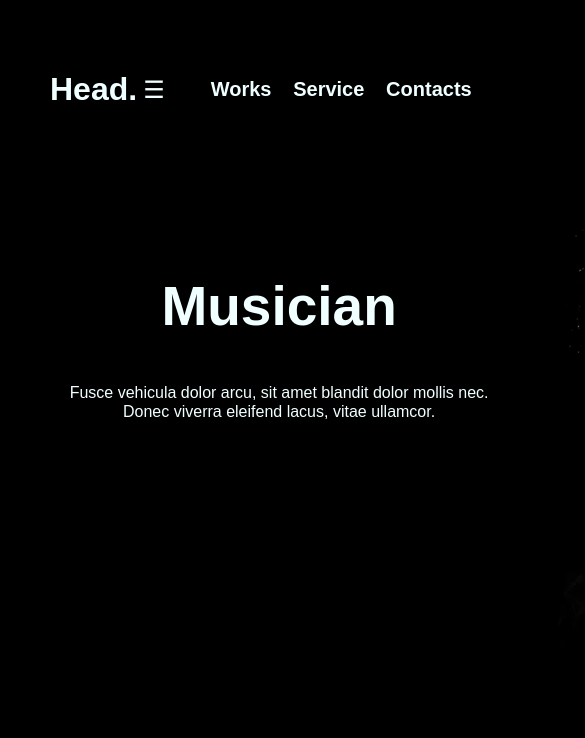
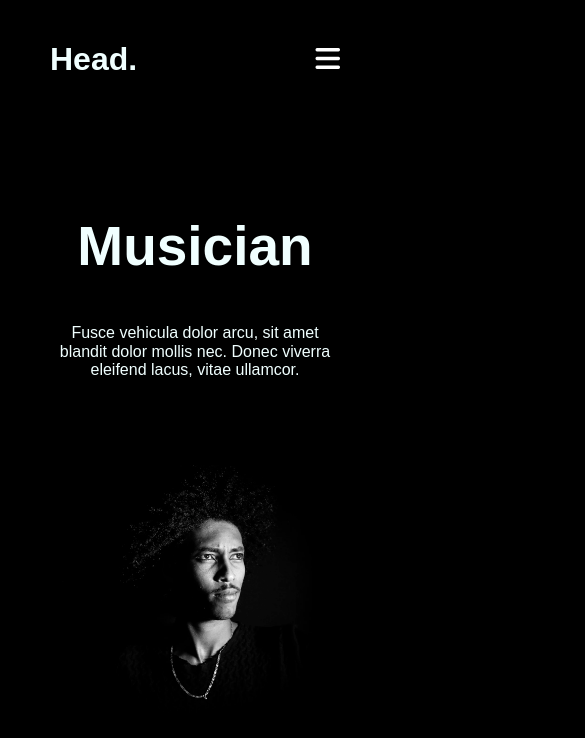
Before and after one commit to RajaRamasamy1314/assignment13, a plain HTML site: page index.html in a window 390 px wide. Shown: the top 738 px of the page, 585 px wide, since content can reach past the window. Drawn offline with nearby package versions, Linux system fonts and the light colour scheme.

Commit message:
hamburger icon is properly fixed withcorrection on assignment 12

```diff
--- a/index.html
+++ b/index.html
@@ -13,19 +13,25 @@
       rel="stylesheet"
       href="https://cdnjs.cloudflare.com/ajax/libs/normalize/8.0.1/normalize.min.css"
     />
+    <link
+      rel="stylesheet"
+      href="https://cdnjs.cloudflare.com/ajax/libs/font-awesome/6.0.0-beta3/css/all.min.css"
+    />
   </head>
   <body>
-    <div class="header">
-      <header class="firstpart">
-        <h1 class="logo">Head.</h1>
-        <button class="reponsivenav" id="menu">&#9776</button>
-        <nav class="linkbuttons">
-          <ul>
-            <li><a href="#">Works</a></li>
-            <li><a href="#">Service</a></li>
-            <li><a href="#">Contacts</a></li>
-          </ul>
-        </nav>
+    <div>
+      <header class="logo">
+        <h1>Head.</h1>
+        <input type="checkbox" id="menu-toggle" class="menu-toggle" />
+        <label for="menu-toggle" class="icon">
+          <i class="fa fa-bars"></i>
+        </label>
+
+        <ul class="linkbuttons">
+          <li><a href="#">Works</a></li>
+          <li><a href="#">Service</a></li>
+          <li><a href="#">Contacts</a></li>
+        </ul>
       </header>
       <section class="secondpart">
         <div class="text">
@@ -37,8 +43,18 @@
         </div>
       </section>
     </div>
-    <div>
-      <img class="image" src="image/Slider.jpg" alt="PersonPhoto" />
-    </div>
+    <picture>
+      <source
+        srcset="image/smallone.png"
+        media="(max-width: 200px)"
+        alt="Man face"
+      />
+      <source
+        srcset="image/secongbig.png"
+        media="(max-width: 1200px)"
+        alt="Man face"
+      />
+      <img src="image/bigone.jpg" alt="Man face" />
+    </picture>
   </body>
 </html>
--- a/style/style.css
+++ b/style/style.css
@@ -1,82 +1,151 @@
 body {
   background-color: black;
-  font-family: "poppins", sans-serif;
+  font-family: "Poppins", sans-serif;
   color: azure;
+  margin: 0;
+  padding: 0;
   display: flex;
-  justify-content: space-between;
 }
-header {
-  padding: 50px;
+
+.logo {
   display: flex;
   justify-content: space-between;
   align-items: center;
+  padding: 20px 50px;
 }
-/*nav {
-  display: flex;
-  justify-content: space-between;
-  width: 100%;
-  padding: 50px;
+
+.icon {
+  display: none;
+  font-size: 28px;
+  color: white;
+  cursor: pointer;
 }
-ul {
+
+.linkbuttons {
   list-style: none;
   display: flex;
-}*/
+  gap: 20px;
+  margin: 0;
+  padding: 0;
+}
 
-.linkbuttons {
-  font-weight: bold;
-  font-size: 20px;
-  display: flex;
-  list-style: none;
-  padding-right: 80px;
-}
-.linkbuttons ul {
-  justify-content: left;
-  gap: 10%;
-  list-style: none;
-  display: flex;
-}
-a {
+.linkbuttons a {
   text-decoration: none;
   color: azure;
+  font-size: 18px;
+  padding: 10px;
 }
+
 .secondpart {
   display: flex;
   align-items: center;
   justify-content: space-between;
   padding: 50px;
+  gap: 20px;
 }
+
 .text {
   max-width: 50%;
 }
-img {
-  padding-top: 50px;
-  padding-right: 200px;
-}
+
 .musician {
   font-size: 55px;
 }
-.reponsivenav {
-  font-size: 24px;
-  background: none;
-  border: none;
-  color: azure;
-  cursor: pointer;
+
+picture img {
+  width: 100%;
+  max-width: 500px;
+  height: auto;
 }
-@media (max-width: 800px) {
-  .reponsivenav {
+
+.linkbuttons li a:hover {
+  color: #ffcc00;
+}
+
+.menu-toggle {
+  display: none;
+}
+
+@media (max-width: 768px) {
+  .icon {
     display: block;
   }
+
+  .linkbuttons {
+    display: none;
+    flex-direction: column;
+    position: absolute;
+    background-color: black;
+    top: 70px;
+    left: 0;
+    width: 100%;
+    padding: 16px;
+    z-index: 10;
+  }
+
+  .menu-toggle:checked + .icon + .linkbuttons {
+    display: flex;
+  }
+
   .secondpart {
-    flex-direction: column;
     text-align: center;
   }
+
   .text {
     max-width: 100%;
     margin-bottom: 20px;
   }
-  .linkbuttons {
-    flex-direction: column;
+
+  img {
+    max-width: 300px;
+    padding-left: 50px;
+  }
+
+  p {
     text-align: center;
-    gap: 10px;
   }
 }
+
+@media (max-width: 1024px) {
+  .icon {
+    display: block;
+  }
+
+  .linkbuttons {
+    display: none;
+    flex-direction: column;
+    position: absolute;
+    background-color: black;
+    top: 70px;
+    left: 0;
+    width: 100%;
+    padding: 16px;
+    z-index: 10;
+  }
+
+  .menu-toggle:checked + .icon + .linkbuttons {
+    display: flex;
+  }
+
+  .secondpart {
+    text-align: center;
+  }
+
+  .text {
+    max-width: 100%;
+    margin-bottom: 20px;
+  }
+
+  picture img {
+    max-width: 80%;
+    padding-left: 50px;
+  }
+
+  p {
+    text-align: center;
+  }
+
+  body {
+    flex-direction: column;
+  }
+}
```
Also changed, not shown: image/bigone.jpg (added), image/secongbig.png (added), image/smallone.png (added).
